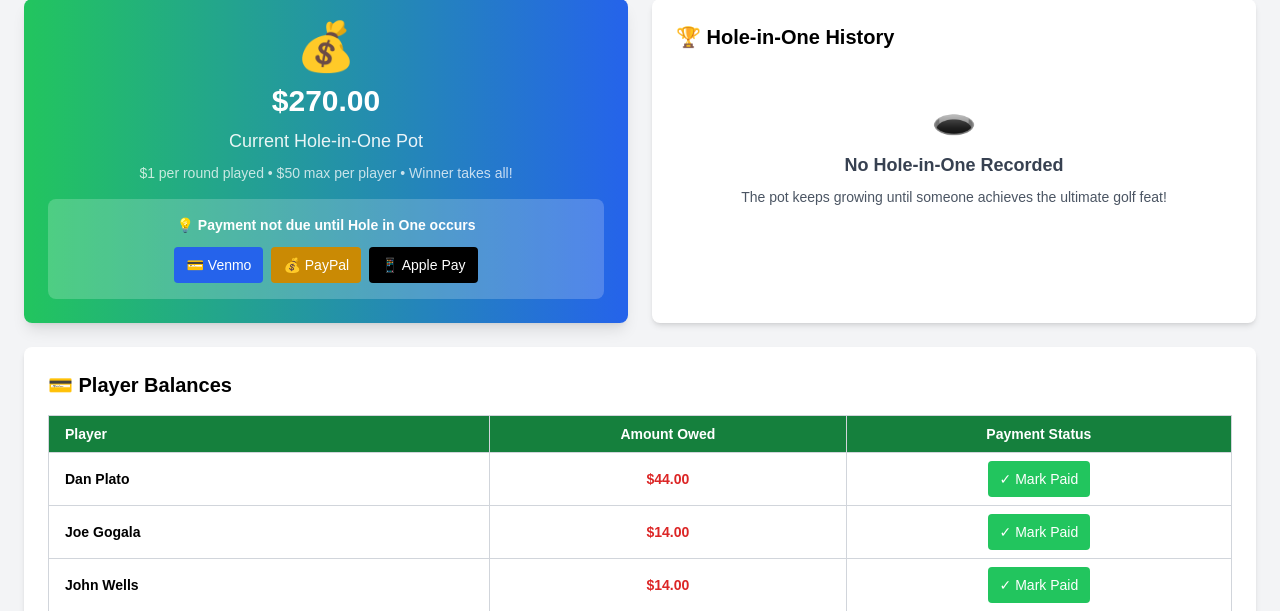
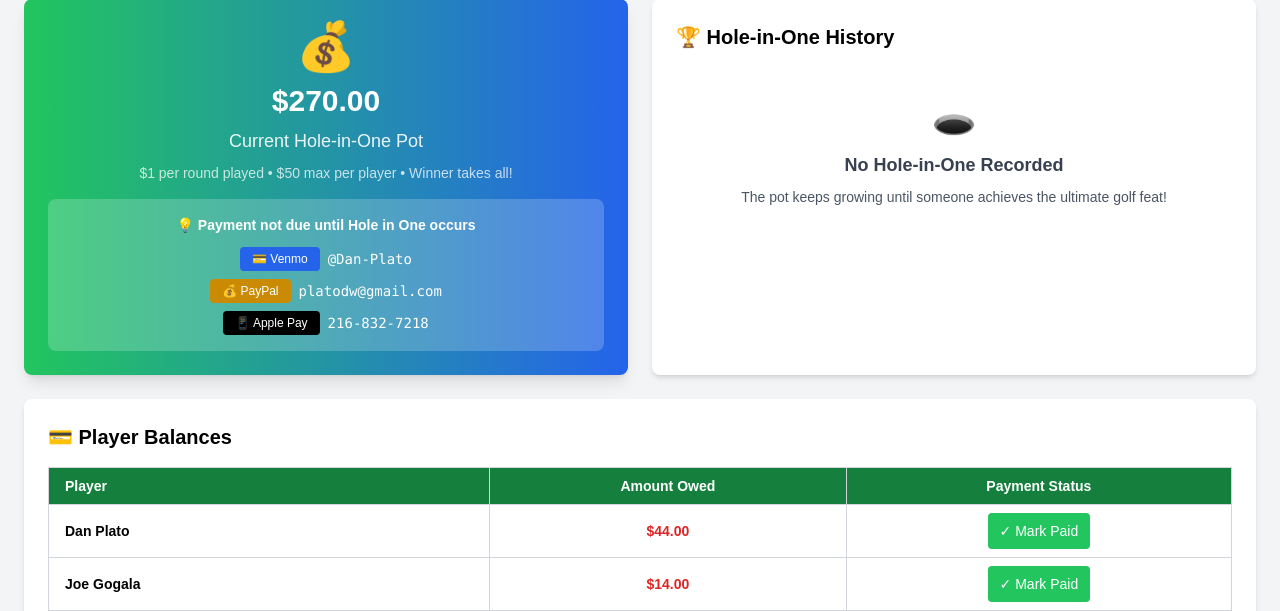
Before and after one commit to platodw/pgg-tour, a Flask app: page /hole-in-one in a window 1280 px wide. Shown: the part 149-760 px from the top of the page. Run offline with Flask 3, Linux system fonts and the light colour scheme; data comes from the database, SQL or seed files in the repository; data that the repository does not hold is empty; some libraries are stand-ins or nearby versions.

Commit message:
Update hole-in-one payment section to show clear instructions instead of links

```diff
--- a/templates/hole_in_one.html
+++ b/templates/hole_in_one.html
@@ -17,24 +17,22 @@
     <p class="text-lg opacity-90 mb-2">Current Hole-in-One Pot</p>
     <p class="text-sm opacity-75 mb-4">$1 per round played • $50 max per player • Winner takes all!</p>
 
-    <!-- Payment Notice and Links -->
+    <!-- Payment Instructions -->
     <div class="bg-white bg-opacity-20 rounded-lg p-4 mt-4">
       <p class="text-sm font-semibold mb-3">💡 Payment not due until Hole in One occurs</p>
-      <div class="flex justify-center space-x-2">
-        <a href="https://venmo.com/u/Dan-Plato"
-           target="_blank"
-           class="bg-blue-600 text-white px-3 py-2 rounded text-sm hover:bg-blue-700 transition">
-          💳 Venmo
-        </a>
-        <a href="https://paypal.me/platodw"
-           target="_blank"
-           class="bg-yellow-600 text-white px-3 py-2 rounded text-sm hover:bg-yellow-700 transition">
-          💰 PayPal
-        </a>
-        <button onclick="applePayRequest()"
-                class="bg-black text-white px-3 py-2 rounded text-sm hover:bg-gray-800 transition">
-          📱 Apple Pay
-        </button>
+      <div class="space-y-2 text-sm">
+        <div class="flex items-center justify-center space-x-2">
+          <div class="bg-blue-600 text-white px-3 py-1 rounded text-xs font-medium">💳 Venmo</div>
+          <span class="font-mono">@Dan-Plato</span>
+        </div>
+        <div class="flex items-center justify-center space-x-2">
+          <div class="bg-yellow-600 text-white px-3 py-1 rounded text-xs font-medium">💰 PayPal</div>
+          <span class="font-mono">platodw@gmail.com</span>
+        </div>
+        <div class="flex items-center justify-center space-x-2">
+          <div class="bg-black text-white px-3 py-1 rounded text-xs font-medium">📱 Apple Pay</div>
+          <span class="font-mono">216-832-7218</span>
+        </div>
       </div>
     </div>
   </div>
@@ -318,11 +316,7 @@ function togglePaidStatus(playerName) {
   }
 }
 
-function applePayRequest() {
-  // Apple Pay integration would require proper merchant setup
-  // For now, show an alert with instructions
-  alert(`Apple Pay integration requires merchant setup.\n\nPlease use Venmo or PayPal for now.`);
-}
+// Apple Pay function removed - now showing payment instructions instead
 
 // Initialize Select2 for course dropdown
 document.addEventListener('DOMContentLoaded', function() {
```
